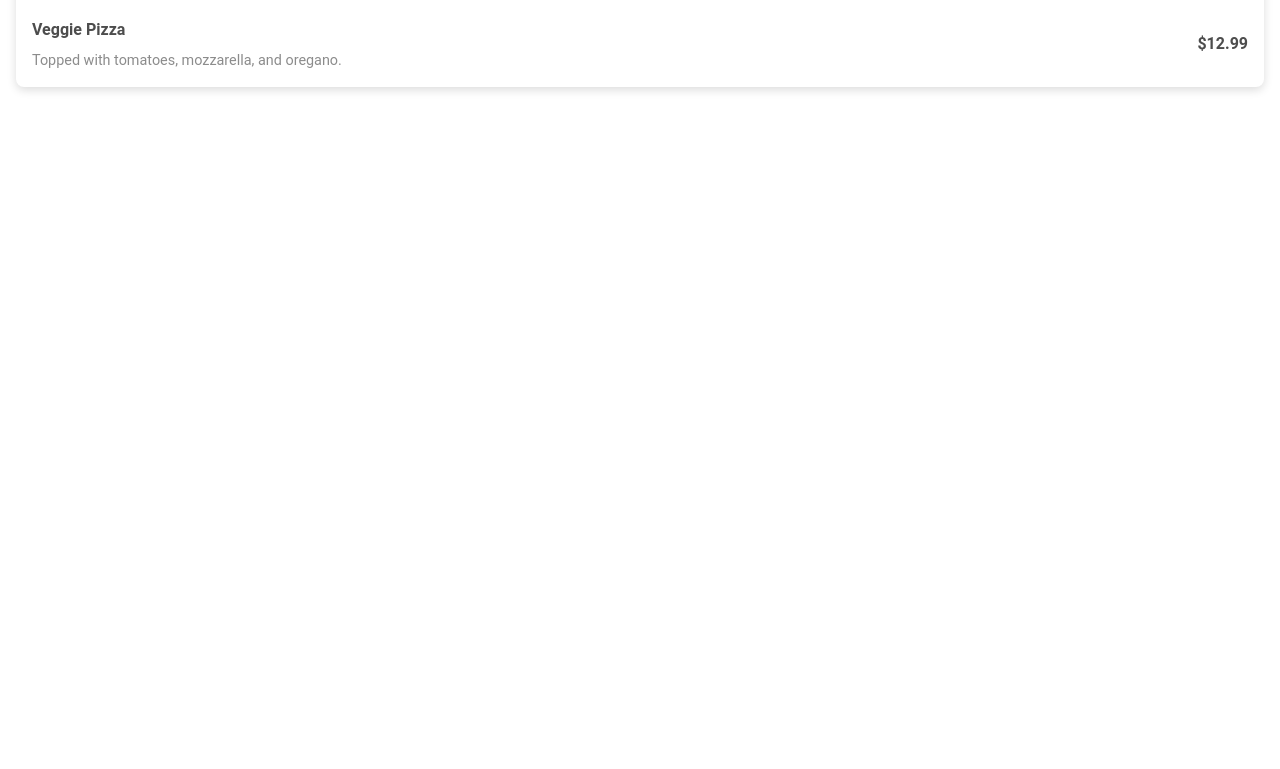
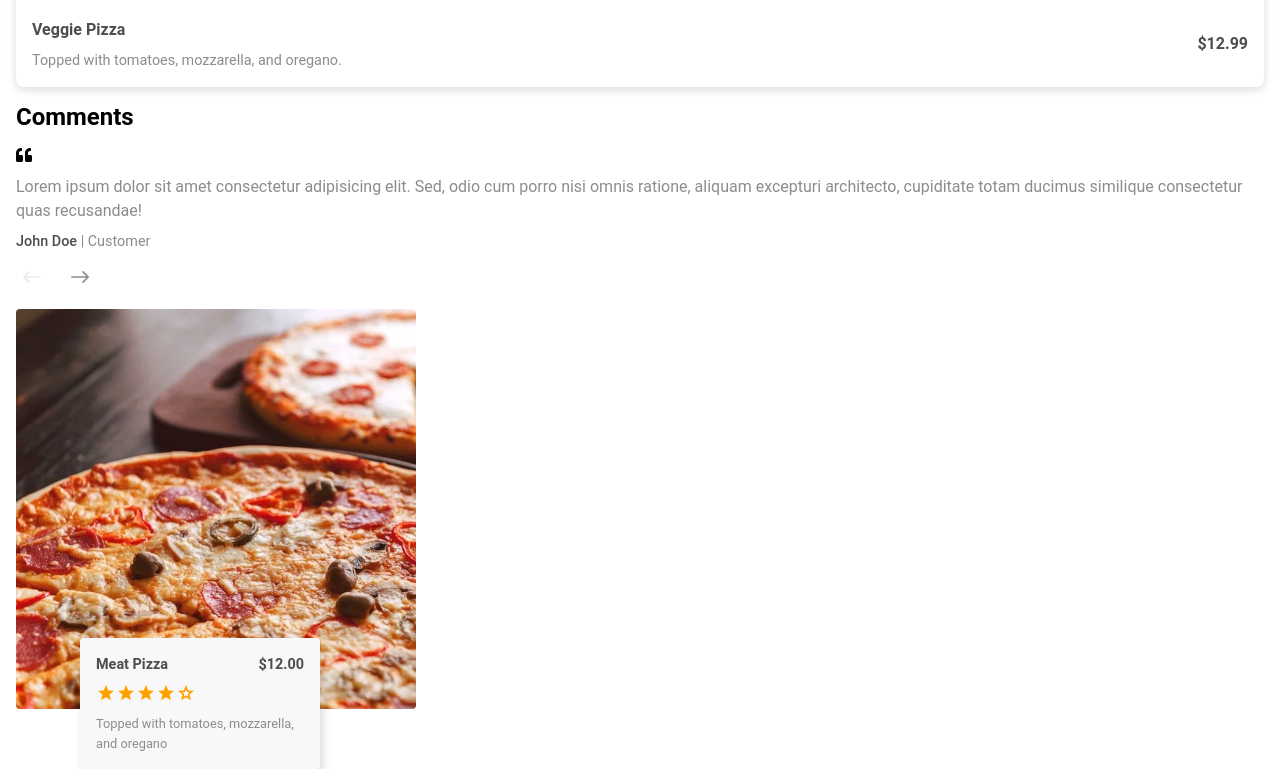
Before and after one commit to alaminnku/chefs-place, a Next.js app: page / in a window 1280 px wide. Shown: the part 4915-5684 px from the top of the page. Before the commit the page ends 5034 px from the top, so only its background shows below. Built offline with nearby package versions, Linux system fonts and the light colour scheme.

Commit message:
Reviews added

```diff
--- /dev/null
+++ b/components/Reviews.jsx
@@ -0,0 +1,86 @@
+import { useState } from "react";
+import Image from "next/image";
+import reviews from "@data/reviews";
+import { FaQuoteLeft } from "react-icons/fa";
+import { IoIosArrowRoundForward, IoIosArrowRoundBack } from "react-icons/io";
+import { RiStarSFill, RiStarSLine } from "react-icons/ri";
+import styles from "@styles/Reviews.module.css";
+
+const Reviews = () => {
+  const [currentReview, setCurrentReview] = useState(0);
+  let stars = [];
+  let filledStars = [];
+
+  // Create an array of five empty stars
+  for (let i = 0; i < 5; i++) {
+    stars.push(<RiStarSLine key={i} />);
+  }
+
+  // Loop through the review stars and push filled stars to filledStars array
+  for (let i = 0; i < reviews[currentReview].stars; i++) {
+    filledStars.push(<RiStarSFill key={i} />);
+  }
+
+  // Splice the stars array to replace the empty stars with filled stars
+  stars.splice(0, reviews[currentReview].stars, ...filledStars);
+
+  return (
+    <div className={styles.Reviews}>
+      <h2>Comments</h2>
+      <div key={reviews[currentReview].id}>
+        <div className={styles.Comment}>
+          <FaQuoteLeft />
+          <p>{reviews[currentReview].text}</p>
+          <p>
+            {reviews[currentReview].customerName} <span> | Customer</span>
+          </p>
+
+          <div className={styles.Icons}>
+            <IoIosArrowRoundBack
+              className={`${styles.LeftArrow} ${
+                currentReview === 0 && styles.Disabled
+              }`}
+              onClick={() =>
+                currentReview > 0
+                  ? setCurrentReview(currentReview - 1)
+                  : currentReview
+              }
+            />
+            <IoIosArrowRoundForward
+              className={`${
+                currentReview === reviews.length - 1 && styles.Disabled
+              }`}
+              onClick={() =>
+                currentReview < reviews.length - 1
+                  ? setCurrentReview(currentReview + 1)
+                  : currentReview
+              }
+            />
+          </div>
+        </div>
+
+        <div className={styles.Product}>
+          <Image
+            src={reviews[currentReview].itemImage}
+            width={400}
+            height={400}
+          />
+          <div className={styles.ProductDetails}>
+            <div className={styles.NamePrice}>
+              <p>{reviews[currentReview].itemName}</p>
+              <p>{reviews[currentReview].itemPrice}</p>
+            </div>
+
+            <p className={styles.Stars}>{stars}</p>
+
+            <p className={styles.Description}>
+              {reviews[currentReview].description}
+            </p>
+          </div>
+        </div>
+      </div>
+    </div>
+  );
+};
+
+export default Reviews;
--- /dev/null
+++ b/data/reviews.js
@@ -0,0 +1,24 @@
+const reviews = [
+  {
+    id: 1,
+    text: "Lorem ipsum dolor sit amet consectetur adipisicing elit. Sed, odio cum porro nisi omnis ratione, aliquam excepturi architecto, cupiditate totam ducimus similique consectetur quas recusandae!",
+    customerName: "John Doe",
+    itemImage: "/meat-pizza.jpg",
+    itemName: "Meat Pizza",
+    itemPrice: "$12.00",
+    stars: 4,
+    description: "Topped with tomatoes, mozzarella, and oregano",
+  },
+  {
+    id: 2,
+    text: "Lorem ipsum dolor sit amet consectetur adipisicing elit. Sed, odio cum porro nisi omnis ratione, aliquam excepturi architecto, cupiditate totam ducimus similique consectetur quas recusandae!",
+    customerName: "Jane Doe",
+    itemImage: "/pink-lemonade.jpg",
+    itemName: "Pink Lemonade",
+    itemPrice: "$7.00",
+    stars: 5,
+    description: "Topped with tomatoes, mozzarella, and oregano",
+  },
+];
+
+export default reviews;
--- a/pages/index.js
+++ b/pages/index.js
@@ -2,6 +2,7 @@ import AboutUs from "@components/AboutUs";
 import Header from "@components/Header";
 import Hero from "@components/Hero";
 import Menu from "@components/Menu";
+import Reviews from "@components/Reviews";
 
 export default function Home() {
   return (
@@ -10,6 +11,7 @@ export default function Home() {
       <Hero />
       <AboutUs />
       <Menu />
+      <Reviews />
     </main>
   );
 }
--- a/styles/Menu.module.css
+++ b/styles/Menu.module.css
@@ -1,5 +1,6 @@
 .Menu {
   padding: 1rem;
+  padding-bottom: 0rem;
 }
 
 .Titles {
@@ -12,6 +13,7 @@
   font-weight: 600;
   color: var(--grey);
   margin-left: 2rem;
+  cursor: pointer;
 }
 
 .Active {
--- /dev/null
+++ b/styles/Reviews.module.css
@@ -0,0 +1,102 @@
+.Reviews {
+  padding: 1rem;
+  padding-top: 0rem;
+}
+
+.Comment {
+  padding: 1rem 0rem;
+}
+
+.Comment p:nth-child(2) {
+  color: var(--grey);
+  margin-top: 0.5rem;
+}
+
+.Comment p:nth-child(3) {
+  margin: 0.5rem 0rem;
+  font-weight: 500;
+  font-size: 0.9rem;
+}
+
+.Comment p:nth-child(3) span {
+  font-weight: 400;
+  color: var(--grey);
+}
+
+.Icons {
+  display: flex;
+  align-items: center;
+}
+
+.Icons svg {
+  font-size: 2rem;
+  color: var(--grey);
+  cursor: pointer;
+}
+
+.LeftArrow {
+  margin-right: 1rem;
+}
+
+.Icons svg.Disabled {
+  color: var(--borderColor);
+}
+
+.Product {
+  position: relative;
+}
+
+.Product img {
+  border-radius: 0.25rem;
+}
+
+.ProductDetails {
+  position: absolute;
+  bottom: -3.5rem;
+  left: 4rem;
+  padding: 1rem;
+  border-radius: 0.25rem;
+  background-color: var(--almostWhite);
+  max-width: 15rem;
+  box-shadow: 3px 5px 10px 0 rgba(0, 0, 0, 0.14);
+}
+
+.NamePrice {
+  display: flex;
+  align-items: center;
+  justify-content: space-between;
+  margin-bottom: 0.25rem;
+}
+
+.NamePrice p {
+  font-weight: 700;
+  font-size: 0.9rem;
+  margin-bottom: 0.25rem;
+}
+
+.Stars {
+  margin-bottom: 0.25rem;
+}
+
+.Stars svg {
+  font-size: 1.25rem;
+  color: var(--orange);
+}
+
+.Description {
+  color: var(--grey);
+  font-size: 0.8rem;
+}
+
+.ProductDetails button {
+  display: flex;
+  align-items: center;
+  border: none;
+  background: none;
+  font-weight: 700;
+  color: var(--fontColor);
+}
+
+.ProductDetails button svg {
+  margin-left: 0.5rem;
+}
```
